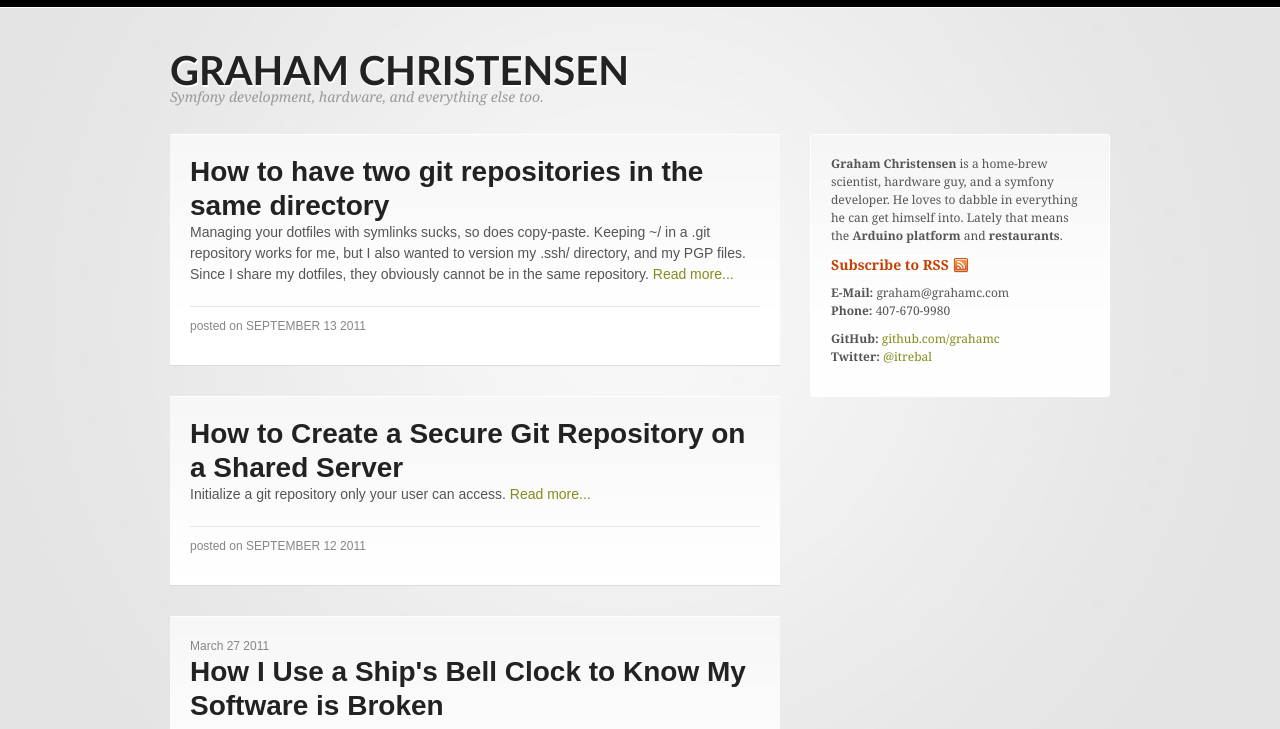
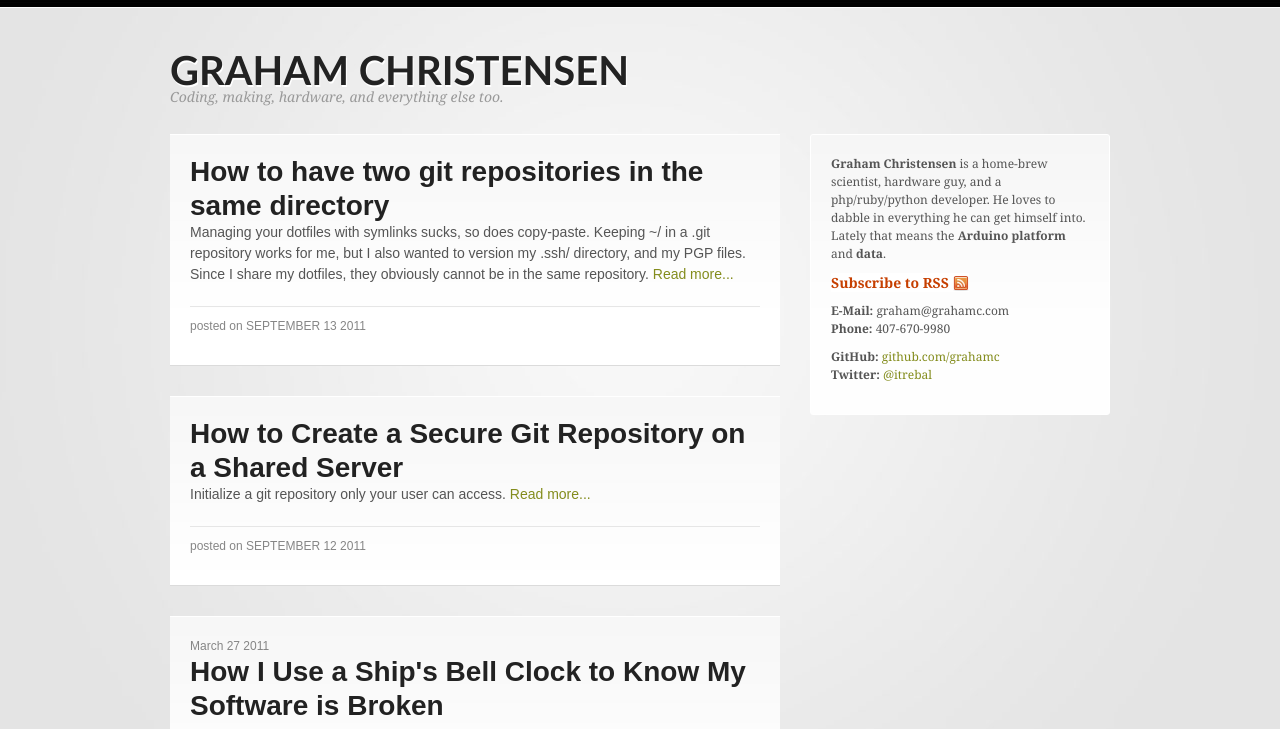
Before and after one commit to grahamc/grahamc.github.com, a Jekyll site: the page built from index.html, in a window 1280 px wide and 900 px high, cut to the strip 0-729 px from the top of the window. Built offline with Jekyll 4.4.1, drawn with Linux system fonts in a browser that asks for light colours; the list of posts is cut into pages by our own code; comment, search, counter and statistics services are not loaded.

Commit message:
Clean up some content.

```diff
--- a/_layouts/atom.xml
+++ b/_layouts/atom.xml
@@ -3,7 +3,7 @@
 <!-- _l: atom -->
 <channel>
     <title>Graham Christensen</title>
-    <description>Symfony development, hardware, and everything else, too.</description>
+    <description>Coding, making, hardware, and everything else, too.</description>
     <link>http://grahamc.com/</link>
     <atom:link href="http://grahamc.com/feed/" rel="self" type="application/rss+xml" />
     <lastBuildDate>{{ site.time | date: "%a, %d %b %Y %H:%M:%S %z" }}</lastBuildDate>
--- a/_layouts/base.html
+++ b/_layouts/base.html
@@ -9,8 +9,8 @@ ribbon: false
         <meta name="google-site-verification" content="HvOMOXBefNLvJCYEGHm9ulUQsdgB59PYXjlsQe5H844" />
         <meta http-equiv="Content-Type" content="text/html; charset=UTF-8" />
         <meta name="robots" content="index, follow" />
-        <meta name="description" content="Symfony development, hardware, and everything else, too." />
-        <meta name="keywords" content="graham christensen, exploration, innovation, symfony, arduino" />
+        <meta name="description" content="Coding, making, hardware, and everything else, too." />
+        <meta name="keywords" content="graham christensen, exploration, innovation, coding, arduino" />
 
         <link rel="stylesheet" href="/css/cmp_blog.css" type="text/css" />
 
@@ -18,15 +18,10 @@ ribbon: false
     </head>
 
     <body>
-        {% if page.ribbon %}
-        <div class="ribbon">
-            <a href="http://leakmirror.org">Support Julian Assange and WikiLeaks</a>
-        </div>
-        {% endif %}
         <div id="container">
             <div id="masthead">
                 <h1><a href="/">Graham Christensen</a></h1>
-                <p>Symfony development, hardware, and everything else too.</p>
+                <p>Coding, making, hardware, and everything else too.</p>
             </div>
 
             {{ content }}
--- a/_layouts/default.html
+++ b/_layouts/default.html
@@ -5,10 +5,10 @@ layout: base
 <!-- Begin Sidebar -->
 <div id="sidebar">
 	<p><strong>Graham Christensen</strong> is a home-brew
-		scientist, hardware	guy, and a symfony developer. He
+		scientist, hardware guy, and a php/ruby/python developer. He
 		loves to dabble in everything he can get himself into.
 		Lately that means the <strong>Arduino platform</strong>
-		and <strong>restaurants</strong>.</p>
+        and <strong>data</strong>.</p>
 	<p><a href="/feed" class="rss">Subscribe to RSS</a></p>
 	<p><strong>E-Mail:</strong> graham<span>@</span>grahamc.com<br />
 		<strong>Phone:</strong> 407-670-9980</p>
```
